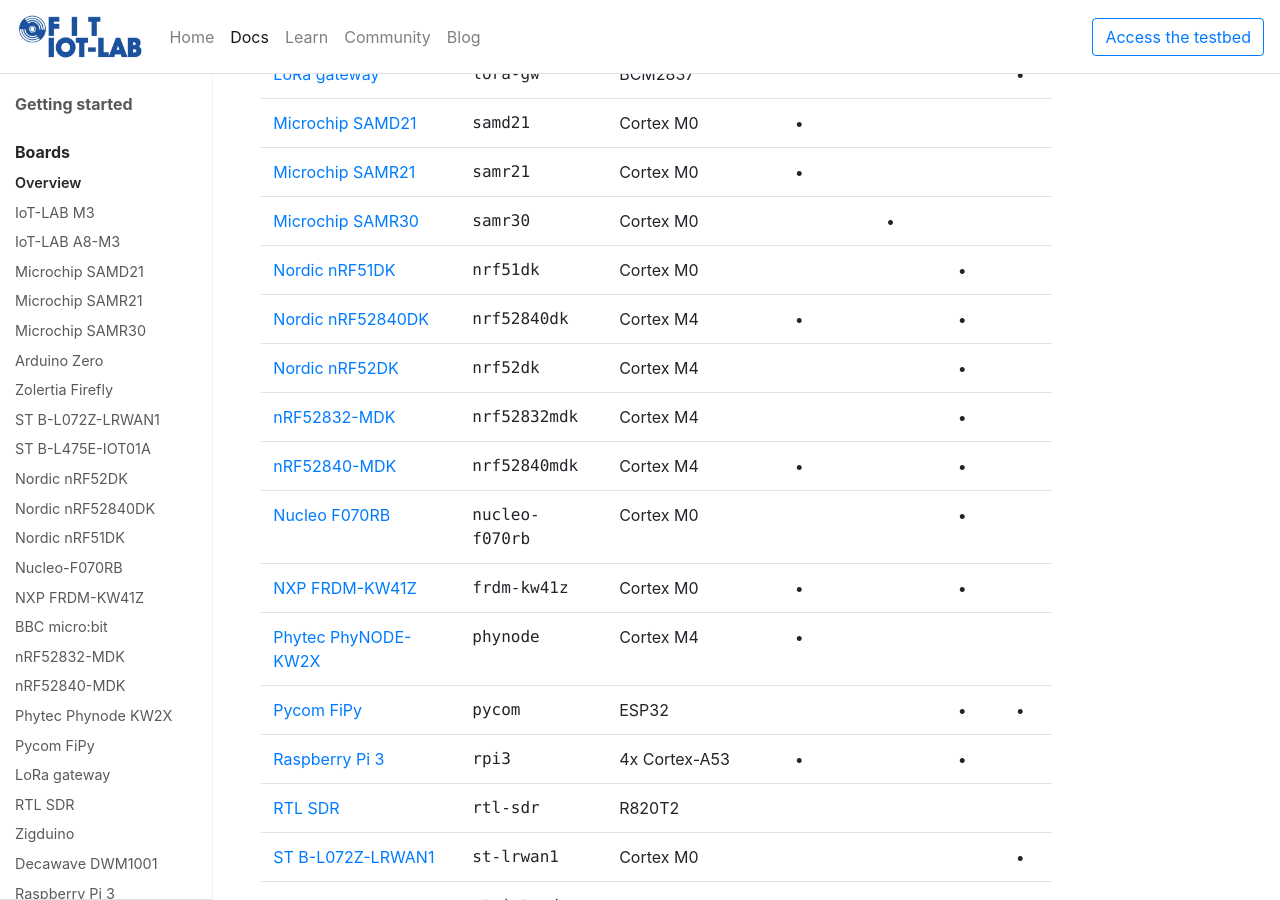
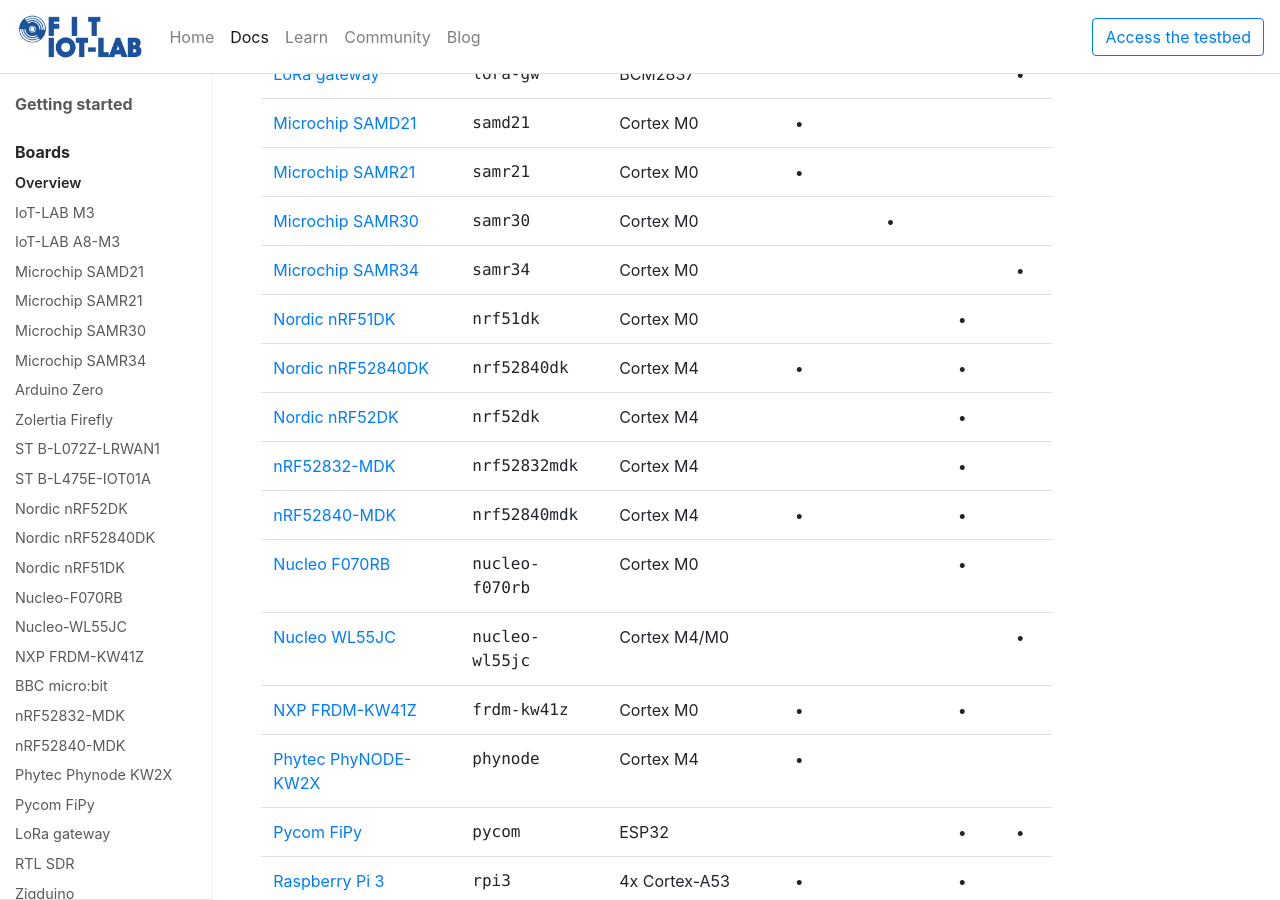
Before and after one commit to iot-lab/iot-lab.github.io, a Jekyll site: the page built from docs/boards/overview.html, in a window 1280 px wide and 900 px high, scrolled down 636 px. Built offline with Jekyll 4.4.1, drawn with Linux system fonts in a browser that asks for light colours; nearby versions of some CDN libraries; comment, search, counter and statistics services are not loaded.

Commit message:
add nucleo-wl55jc and samr34 boards (#5)

```diff
--- a/_data/boards.yml
+++ b/_data/boards.yml
@@ -24,6 +24,11 @@
     board-id: samr30
     mcu-soc: Cortex M0
     radio: [Sub-GhZ]
+-
+    name: Microchip SAMR34
+    board-id: samr34
+    mcu-soc: Cortex M0
+    radio: [LoRa]
 -
     name: Zolertia Firefly
     board-id: firefly
@@ -59,6 +64,11 @@
     board-id: nucleo-f070rb
     mcu-soc: Cortex M0
     radio: [BLE]
+-
+    name: Nucleo WL55JC
+    board-id: nucleo-wl55jc
+    mcu-soc: Cortex M4/M0
+    radio: [LoRa]
 -
     name: NXP FRDM-KW41Z
     board-id: frdm-kw41z
--- a/_data/deployments.yml
+++ b/_data/deployments.yml
@@ -12,6 +12,8 @@
     - { board: IoT-LAB M3, number: 380}
     - { board: IoT-LAB A8-M3, number: 228}
     - { board: Raspberry Pi 3, number: 5}
+    - { board: Microchip SAMR34, number: 2}
+    - { board: Nucleo WL55JC, number: 5}
 
 - site: Saclay
   deployment:
--- a/_data/docs-nav.yml
+++ b/_data/docs-nav.yml
@@ -17,6 +17,7 @@
     - title: Microchip SAMD21
     - title: Microchip SAMR21
     - title: Microchip SAMR30
+    - title: Microchip SAMR34
     - title: Arduino Zero
     - title: Zolertia Firefly
     - title: ST B-L072Z-LRWAN1
@@ -25,6 +26,7 @@
     - title: Nordic nRF52840DK
     - title: Nordic nRF51DK
     - title: Nucleo-F070RB
+    - title: Nucleo-WL55JC
     - title: NXP FRDM-KW41Z
     - title: BBC micro:bit
     - title: nRF52832-MDK
```
Also changed, not shown: docs/boards/microchip-samr34.md (added, +29 -0 lines), docs/boards/nucleo-wl55jc.md (added, +42 -0 lines), assets/images/docs/boards/samr34/samr34.jpg (added), 1 other file.
